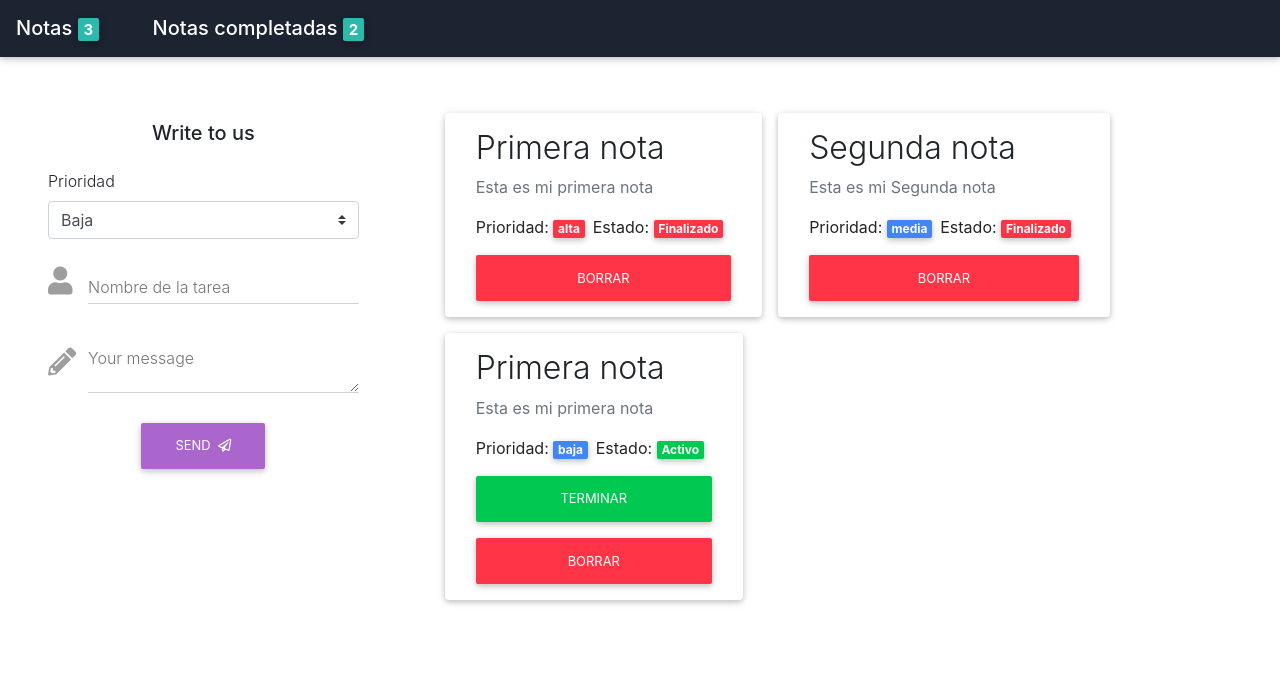
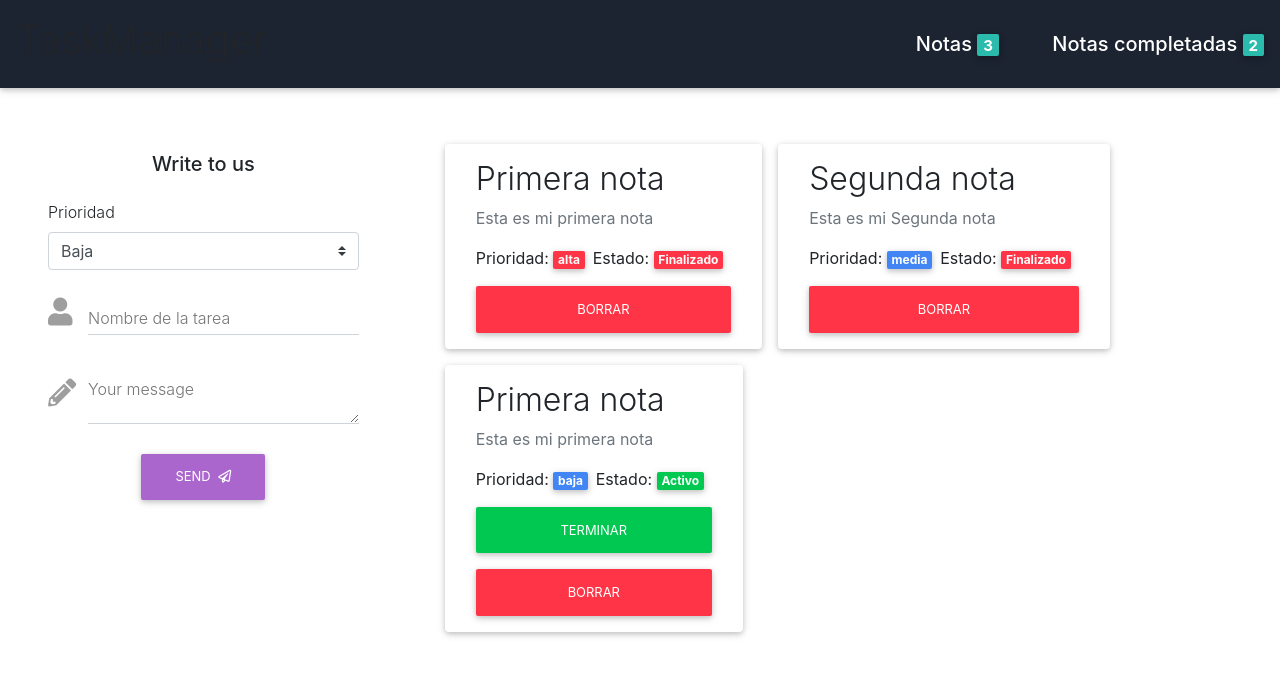
Before and after one commit to Bueribrian/reactApp-Todo, a React (Create React App) app: page / in a window 1280 px wide. Shown: the top 676 px of the page. Built offline with nearby package versions, Linux system fonts and the light colour scheme.

Commit message:
Update navbar.js

```diff
--- a/src/components/navbar/navbar.js
+++ b/src/components/navbar/navbar.js
@@ -5,6 +5,7 @@ class NavbarPage extends Component {
 render() {
   return (
       <MDBNavbar color="unique-color-dark py-3"  dark>
+        <h1>TaskManager</h1>
         <h2 className='text-white h5 p-0 m-0'>
         Notas  <MDBBadge>{this.props.notes.length} </MDBBadge>
         <span className='ml-5 text-gray h5'> Notas completadas <MDBBadge>{this.props.noteFinished.length}</MDBBadge></span>
```
